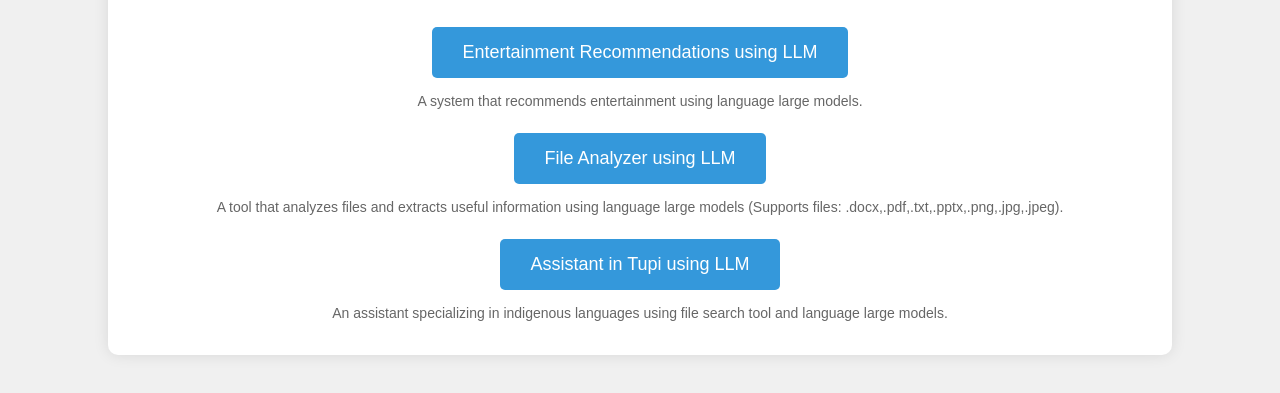
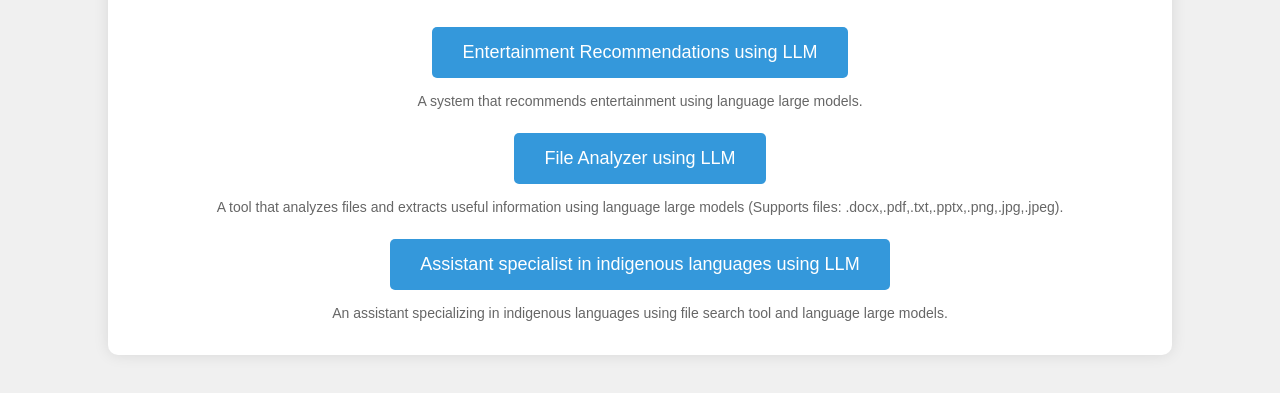
Before and after one commit to sauloleite/sauloleite.github.io, a plain HTML site: page index.html in a window 1280 px wide. Shown: the part 283-676 px from the top of the page. Drawn offline with Linux system fonts and the light colour scheme.

Commit message:
Update index.html

```diff
--- a/index.html
+++ b/index.html
@@ -62,7 +62,7 @@
         <p class="project-description">A system that recommends entertainment using language large models.</p>
         <a href="projects/file_analyzer.html" class="project-button">File Analyzer using LLM</a>
         <p class="project-description">A tool that analyzes files and extracts useful information using language large models (Supports files: .docx,.pdf,.txt,.pptx,.png,.jpg,.jpeg).</p>
-        <a href="projects/assistant_tupi.html" class="project-button">Assistant in Tupi using LLM</a>
+        <a href="projects/assistant_indigenous_language.html" class="project-button">Assistant specialist in indigenous languages using LLM</a>
         <p class="project-description">An assistant specializing in indigenous languages using file search tool and language large models.</p>
         <!-- You can add more buttons for other projects here -->
     </div>
```
